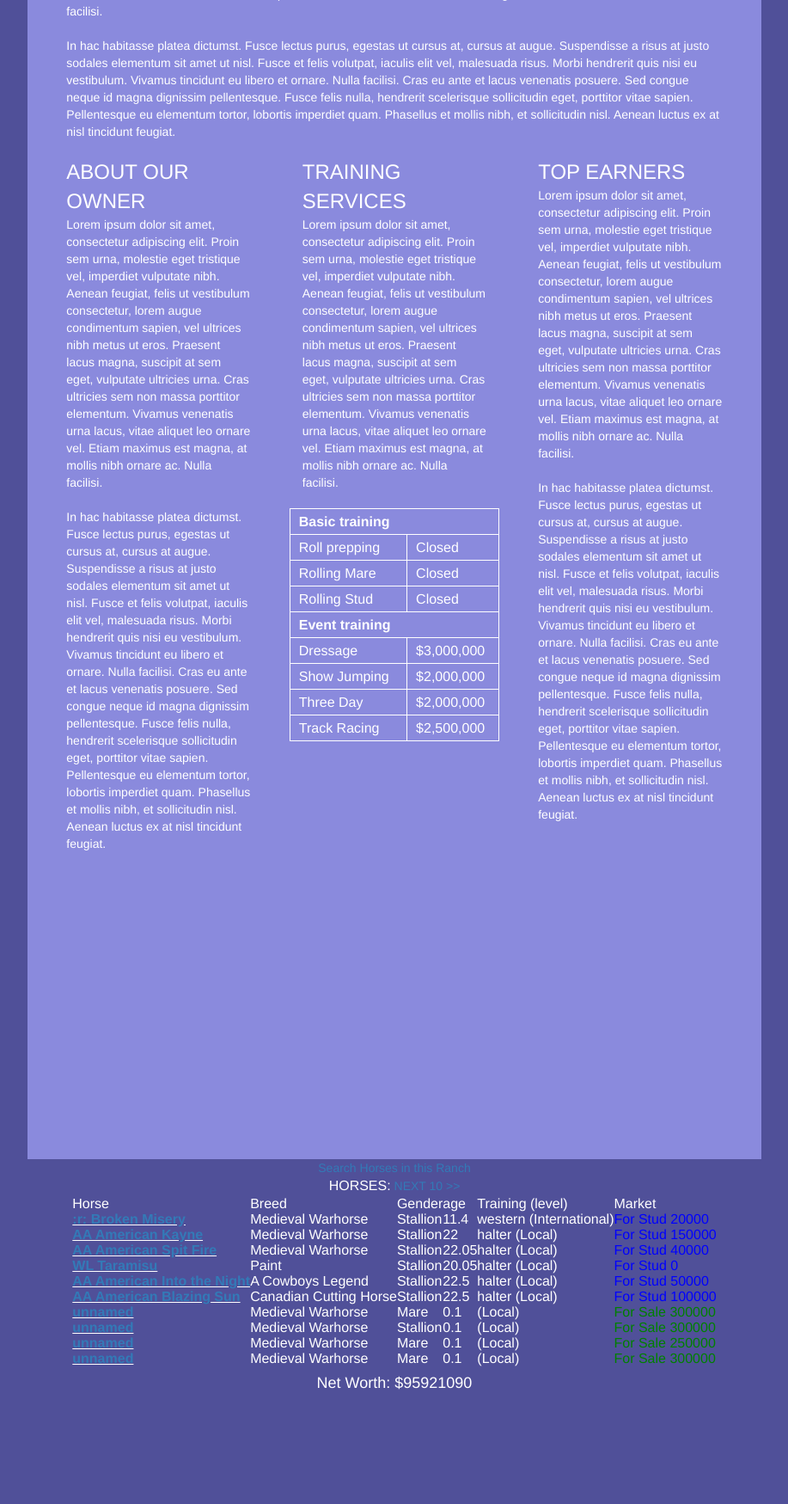
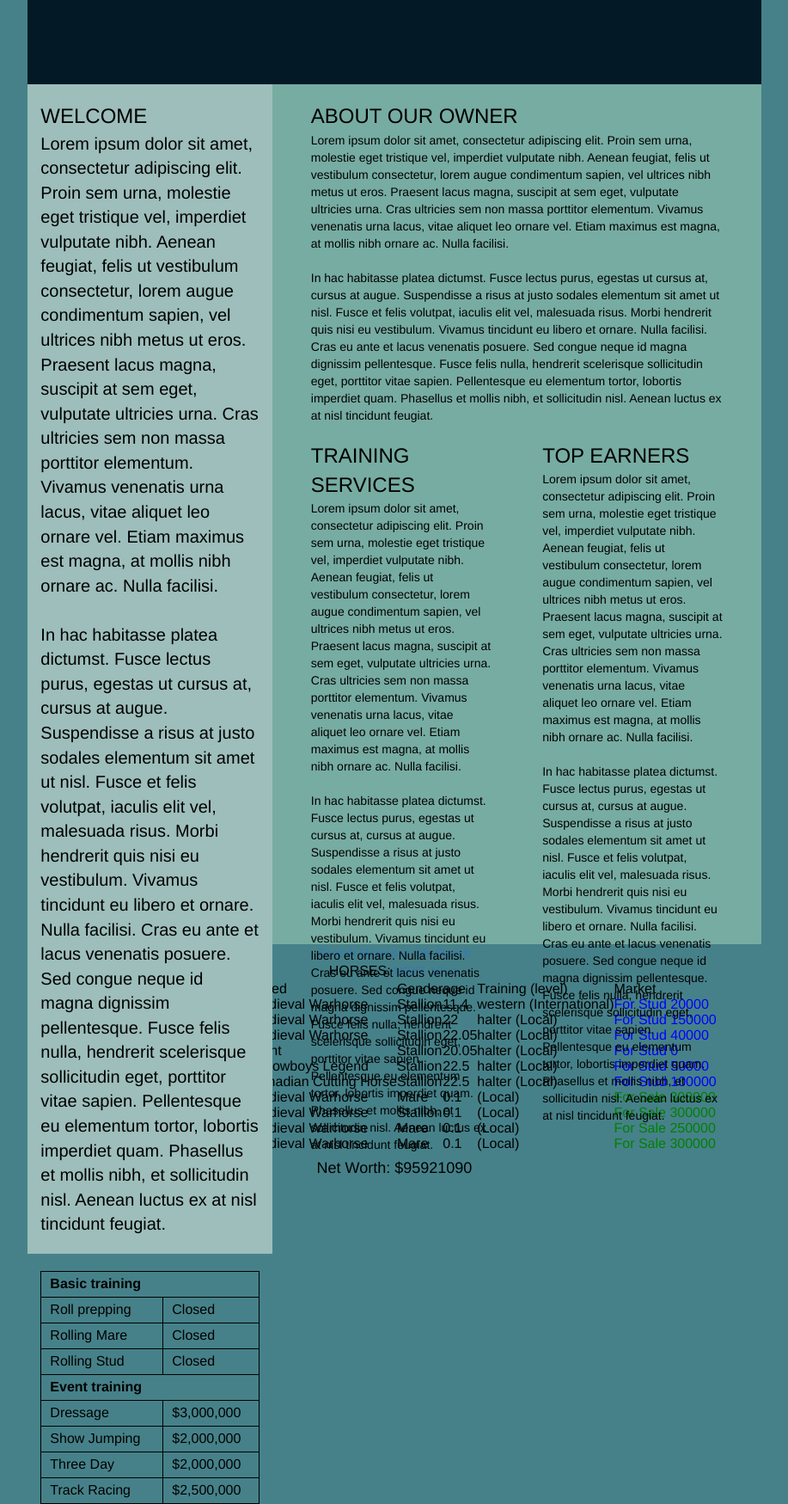
Before and after one commit to ballj19/jakeballnet, a PHP site: page /critters/vhr.html in a window 1280 px wide. Shown: the part 1186-2935 px from the top of the page at 86% size, without its empty margins (181-1098 px from the left). Before the commit the page ends 2802 px from the top, so only its background shows below. Run offline with PHP 8.4, Linux system fonts and the light colour scheme.

Commit message:
more hwr changes

```diff
--- /dev/null
+++ b/HogWildReptiles/test.php
@@ -0,0 +1,3 @@
+<?php
+    phpinfo();
+?>
--- a/critters/vhr.html
+++ b/critters/vhr.html
@@ -94,16 +94,16 @@
 
                         <style text="text/css">
                                 body {
-                                        background-color: #505099;
-                                        color: white;
+                                        background-color: #468189;
+                                        color: black;
                                 }
                                 .banner {
-                                        background: rgb(255, 55, 55);
-                                        height: 150px;
+                                        background: #031926;
+                                        height: 500px;
                                         color: white;
                                         text-align: center;
                                         font-size: 20px;
-                                        padding-top:60px;
+                                        padding-top:90px;
                                 }
                                 .sub-banner {
                                         background:lightgreen;
@@ -117,69 +117,75 @@
                                         font-size: 12px;
                                 }
                                 .content-title {
-                                        color: white;
+                                        color: black;
                                         font-size: 24px;
                                 }
                                 .content {
-                                        background: #8a8add;
-                                        height: 1500px;
-                                        padding-top: 20px;
+                                        background: #77aca2;
+                                        height: 1000px;
+                                        padding: 0;
+
                                 }
                                 .content-box {
                                         text-align: left;
-                                        margin-top:20px;
+                                        padding-top: 20px
                                 }
                                 .content-sidebar {
-                                        height: 1500px;
-                                        background: #505099;
+                                        height: 1000px;
+                                        background: #468189;
+                                }
+                                .banner-sidebar {
+                                        height: 500px;
+                                        color: #468189
                                 }
                                 .chart-head {
                                         margin-top: 20px;
+                                        padding-left: 15px;
+                                        padding-right: 15px;
                                 }
                                 .chart-head td {
                                         height: 30px;
-                                        border: 1px solid white;
+                                        border: 1px solid black;
                                         padding-left: 10px;
                                 }
                                 .chart-head th {
                                         height: 30px;
                                         padding-left: 10px;
-                                        border: 1px solid white;
+                                        border: 1px solid black;
+                                }
+                                .chart-head table{
+                                        width: 100%;
+                                }
+                                .welcome-header {
+                                        background: #9dbebb;
+                                        padding-top: 20px;
+                                        text-align: left;
+                                }
+                                .welcome-content {
+                                        background: #9dbebb;
+                                        padding-bottom: 20px;
+                                        text-align: left;
+                                        font-size: 20px;
+                                }
+                                .welcome-section {
+                                        padding: 0;
+                                }
+                                tr {
+                                        width: 100px;
                                 }
                         </style>
-                        <div class="banner col-xs-12">Banner goes here</div>
-                        <div class="sub-banner col-xs-12">
-                                <div class="col-xs-4">Touched by AllAmericanGirl</div>
-                                <div class="banner-links col-xs-8">
-                                        <a class="col-xs-2 col-xs-offset-1" href="">Home</a>
-                                        <a class="col-xs-2" href="">Stud Ranch</a>
-                                        <a class="col-xs-2" href="">Breeding Ranch</a>
-                                        <a class="col-xs-2" href="">Foals for Sale</a>
-                                        <a class="col-xs-2" href="">Training Services</a>
-                                </div>
-                        </div>
+                        <div class="banner col-xs-8 col-xs-offset-2"><a href="http://s486.photobucket.com/user/ponypall808/media/VHR%20banner_zpspy4rhcvd.jpg.html" target="_blank"><img src="http://i486.photobucket.com/albums/rr229/ponypall808/VHR%20banner_zpspy4rhcvd.jpg" border="0" alt=" photo VHR banner_zpspy4rhcvd.jpg"></a></div>
+                        <div class="col-xs-2 banner-sidebar"></div>
                         <div class="content col-xs-8 col-xs-offset-2">
-                                <div class="content-box col-xs-12">
-                                        <div class="content-title col-xs-12">WELCOME</div>
-                                        <div class="col-xs-12">Lorem ipsum dolor sit amet, consectetur adipiscing elit. Proin sem urna, molestie eget tristique vel, imperdiet vulputate nibh. Aenean feugiat, felis ut vestibulum consectetur, lorem augue condimentum sapien, vel ultrices nibh metus ut eros. Praesent lacus magna, suscipit at sem eget, vulputate ultricies urna. Cras ultricies sem non massa porttitor elementum. Vivamus venenatis urna lacus, vitae aliquet leo ornare vel. Etiam maximus est magna, at mollis nibh ornare ac. Nulla facilisi.
+                                <div class="col-xs-4 welcome-section">
+                                        <div class="content-title col-xs-12 welcome-header">WELCOME</div>
+                                        <div class="col-xs-12 welcome-content">Lorem ipsum dolor sit amet, consectetur adipiscing elit. Proin sem urna, molestie eget tristique vel, imperdiet vulputate nibh. Aenean feugiat, felis ut vestibulum consectetur, lorem augue condimentum sapien, vel ultrices nibh metus ut eros. Praesent lacus magna, suscipit at sem eget, vulputate ultricies urna. Cras ultricies sem non massa porttitor elementum. Vivamus venenatis urna lacus, vitae aliquet leo ornare vel. Etiam maximus est magna, at mollis nibh ornare ac. Nulla facilisi.
                                                 <br>
                                                 <br>
                                         In hac habitasse platea dictumst. Fusce lectus purus, egestas ut cursus at, cursus at augue. Suspendisse a risus at justo sodales elementum sit amet ut nisl. Fusce et felis volutpat, iaculis elit vel, malesuada risus. Morbi hendrerit quis nisi eu vestibulum. Vivamus tincidunt eu libero et ornare. Nulla facilisi. Cras eu ante et lacus venenatis posuere. Sed congue neque id magna dignissim pellentesque. Fusce felis nulla, hendrerit scelerisque sollicitudin eget, porttitor vitae sapien. Pellentesque eu elementum tortor, lobortis imperdiet quam. Phasellus et mollis nibh, et sollicitudin nisl. Aenean luctus ex at nisl tincidunt feugiat.
                                         </div>
-                                </div>
-                                <div class="content-box col-xs-4">
-                                        <div class="content-title col-xs-12">ABOUT OUR OWNER</div>
-                                        <div class="col-xs-12">Lorem ipsum dolor sit amet, consectetur adipiscing elit. Proin sem urna, molestie eget tristique vel, imperdiet vulputate nibh. Aenean feugiat, felis ut vestibulum consectetur, lorem augue condimentum sapien, vel ultrices nibh metus ut eros. Praesent lacus magna, suscipit at sem eget, vulputate ultricies urna. Cras ultricies sem non massa porttitor elementum. Vivamus venenatis urna lacus, vitae aliquet leo ornare vel. Etiam maximus est magna, at mollis nibh ornare ac. Nulla facilisi.
-                                                <br>
-                                                <br>
-                                        In hac habitasse platea dictumst. Fusce lectus purus, egestas ut cursus at, cursus at augue. Suspendisse a risus at justo sodales elementum sit amet ut nisl. Fusce et felis volutpat, iaculis elit vel, malesuada risus. Morbi hendrerit quis nisi eu vestibulum. Vivamus tincidunt eu libero et ornare. Nulla facilisi. Cras eu ante et lacus venenatis posuere. Sed congue neque id magna dignissim pellentesque. Fusce felis nulla, hendrerit scelerisque sollicitudin eget, porttitor vitae sapien. Pellentesque eu elementum tortor, lobortis imperdiet quam. Phasellus et mollis nibh, et sollicitudin nisl. Aenean luctus ex at nisl tincidunt feugiat.
-                                        </div>
-                                </div>
-                                <div class="content-box col-xs-4">
-                                        <div class="content-title col-xs-12">TRAINING SERVICES</div>
-                                        <div class="col-xs-12">Lorem ipsum dolor sit amet, consectetur adipiscing elit. Proin sem urna, molestie eget tristique vel, imperdiet vulputate nibh. Aenean feugiat, felis ut vestibulum consectetur, lorem augue condimentum sapien, vel ultrices nibh metus ut eros. Praesent lacus magna, suscipit at sem eget, vulputate ultricies urna. Cras ultricies sem non massa porttitor elementum. Vivamus venenatis urna lacus, vitae aliquet leo ornare vel. Etiam maximus est magna, at mollis nibh ornare ac. Nulla facilisi.
-                                        </div>
-                                        <table class="chart-head col-xs-12">
+                                        <div class="chart-head col-xs-12">
+                                                <table>
                                                         <tbody>
                                                                 <tr>
                                                                         <th colspan="2" class="chart-header">Basic training</th>
@@ -218,7 +224,25 @@
                                                         </tbody>
                                                 </table>
                                         </div>
-                                <div class="content-box col-xs-4">
+                                 </div>
+                                <div class="content-box col-xs-8">
+                                        <div class="col-xs-12">
+                                                <div class="content-title col-xs-12">ABOUT OUR OWNER</div>
+                                                <div class="col-xs-12">Lorem ipsum dolor sit amet, consectetur adipiscing elit. Proin sem urna, molestie eget tristique vel, imperdiet vulputate nibh. Aenean feugiat, felis ut vestibulum consectetur, lorem augue condimentum sapien, vel ultrices nibh metus ut eros. Praesent lacus magna, suscipit at sem eget, vulputate ultricies urna. Cras ultricies sem non massa porttitor elementum. Vivamus venenatis urna lacus, vitae aliquet leo ornare vel. Etiam maximus est magna, at mollis nibh ornare ac. Nulla facilisi.
+                                                        <br>
+                                                        <br>
+                                                In hac habitasse platea dictumst. Fusce lectus purus, egestas ut cursus at, cursus at augue. Suspendisse a risus at justo sodales elementum sit amet ut nisl. Fusce et felis volutpat, iaculis elit vel, malesuada risus. Morbi hendrerit quis nisi eu vestibulum. Vivamus tincidunt eu libero et ornare. Nulla facilisi. Cras eu ante et lacus venenatis posuere. Sed congue neque id magna dignissim pellentesque. Fusce felis nulla, hendrerit scelerisque sollicitudin eget, porttitor vitae sapien. Pellentesque eu elementum tortor, lobortis imperdiet quam. Phasellus et mollis nibh, et sollicitudin nisl. Aenean luctus ex at nisl tincidunt feugiat.
+                                                </div>
+                                        </div>
+                                        <div class="content-box col-xs-6">
+                                                <div class="content-title col-xs-12">TRAINING SERVICES</div>
+                                                <div class="col-xs-12">Lorem ipsum dolor sit amet, consectetur adipiscing elit. Proin sem urna, molestie eget tristique vel, imperdiet vulputate nibh. Aenean feugiat, felis ut vestibulum consectetur, lorem augue condimentum sapien, vel ultrices nibh metus ut eros. Praesent lacus magna, suscipit at sem eget, vulputate ultricies urna. Cras ultricies sem non massa porttitor elementum. Vivamus venenatis urna lacus, vitae aliquet leo ornare vel. Etiam maximus est magna, at mollis nibh ornare ac. Nulla facilisi.
+                                                                <br>
+                                                                <br>
+                                                        In hac habitasse platea dictumst. Fusce lectus purus, egestas ut cursus at, cursus at augue. Suspendisse a risus at justo sodales elementum sit amet ut nisl. Fusce et felis volutpat, iaculis elit vel, malesuada risus. Morbi hendrerit quis nisi eu vestibulum. Vivamus tincidunt eu libero et ornare. Nulla facilisi. Cras eu ante et lacus venenatis posuere. Sed congue neque id magna dignissim pellentesque. Fusce felis nulla, hendrerit scelerisque sollicitudin eget, porttitor vitae sapien. Pellentesque eu elementum tortor, lobortis imperdiet quam. Phasellus et mollis nibh, et sollicitudin nisl. Aenean luctus ex at nisl tincidunt feugiat.
+                                                </div>
+                                        </div>
+                                        <div class="content-box col-xs-6">
                                                 <div class="content-title col-xs-12">TOP EARNERS</div>
                                                 <div class="col-xs-12">Lorem ipsum dolor sit amet, consectetur adipiscing elit. Proin sem urna, molestie eget tristique vel, imperdiet vulputate nibh. Aenean feugiat, felis ut vestibulum consectetur, lorem augue condimentum sapien, vel ultrices nibh metus ut eros. Praesent lacus magna, suscipit at sem eget, vulputate ultricies urna. Cras ultricies sem non massa porttitor elementum. Vivamus venenatis urna lacus, vitae aliquet leo ornare vel. Etiam maximus est magna, at mollis nibh ornare ac. Nulla facilisi.
                                                         <br>
@@ -227,6 +251,8 @@
                                                 </div>
                                         </div>
                                 </div>
+                        </div>
+
                         <div class="col-xs-2 content-sidebar"></div>
                         <hr>
                 </center>
```
Also changed, not shown: HogWild Reptiles/style.css (deleted, +0 -37 lines), HogWildReptiles/index.php (renamed from HogWild Reptiles/index.php, +12 -1 lines), HogWildReptiles/javascript.js (added, +7 -0 lines), HogWildReptiles/style.css (added, +73 -0 lines), HogWildReptiles/banner-pic.jpg (added). Lines whose indentation alone changed are shown as unchanged.
